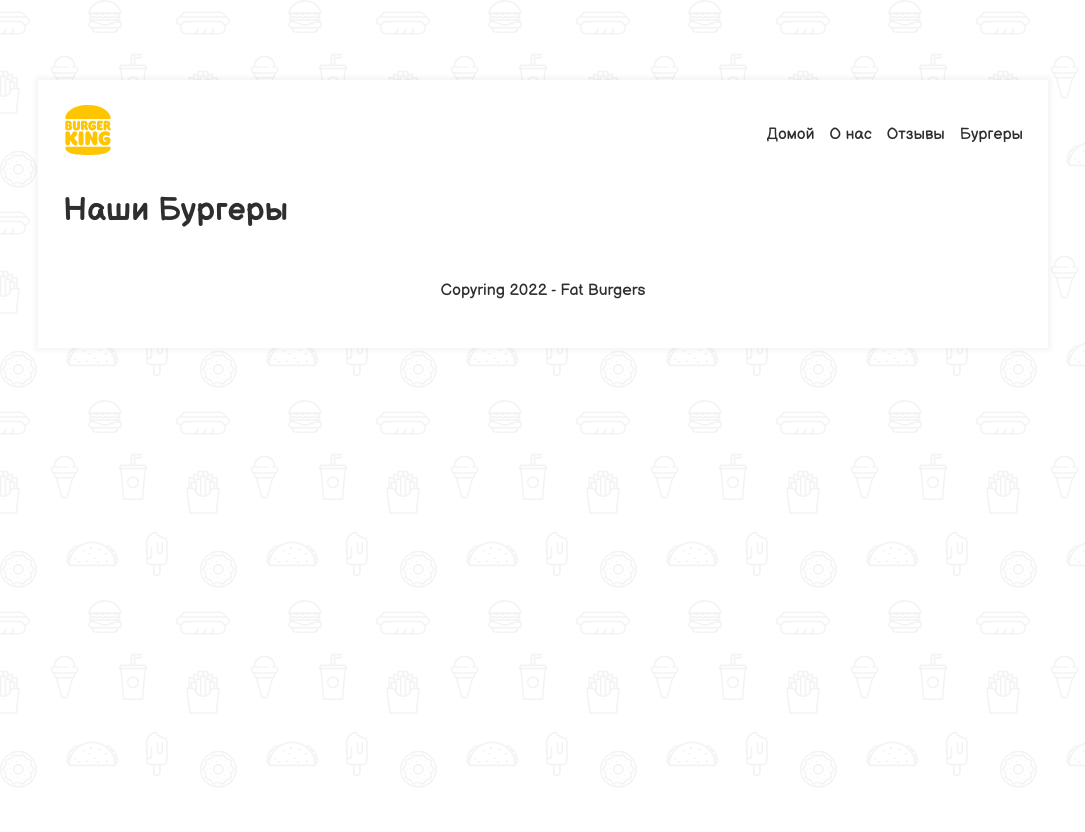
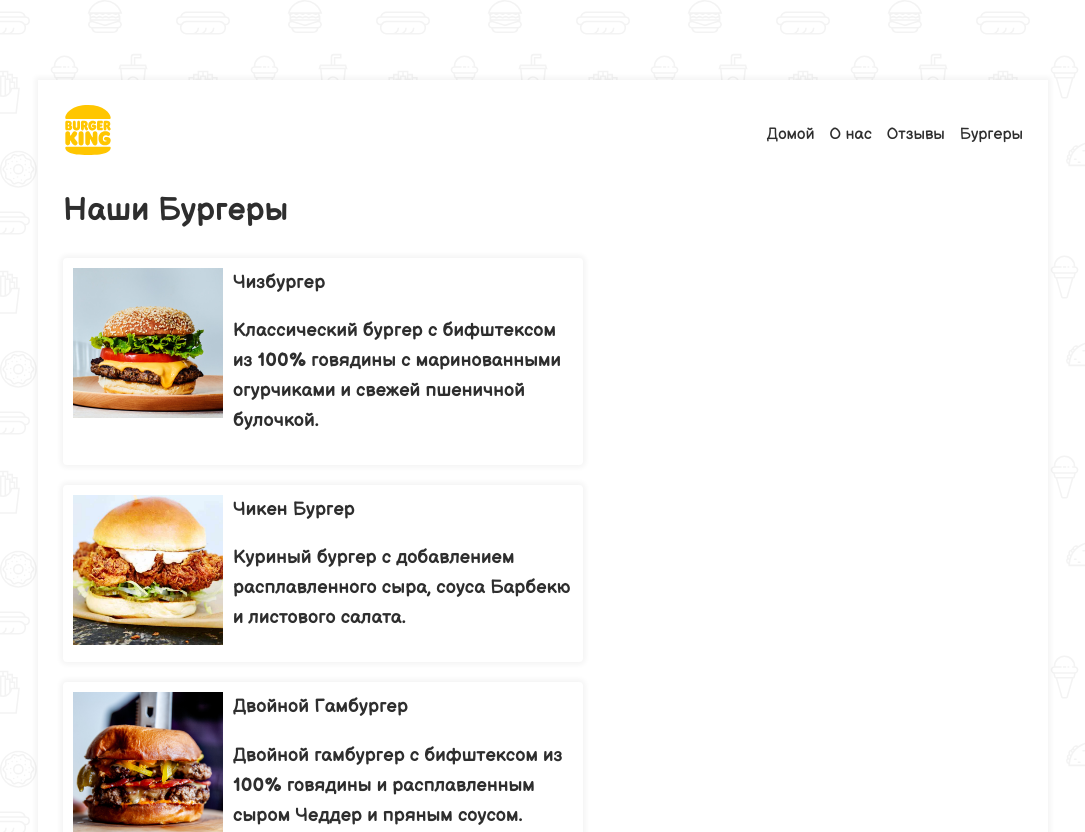
Before and after one commit to Aleksei-89ST/next-js, a Next.js app: page /burgers in a window 1280 px wide. Shown: the top 832 px of the page, without its empty margins (97-1182 px from the left). Before the commit the page ends 800 px from the top, so only its background shows below. Built offline with nearby package versions, Linux system fonts and the light colour scheme; data requests are answered from the project's data file.

Commit message:
Отображаю список бургеров на странице

```diff
--- a/pages/burgers/index.js
+++ b/pages/burgers/index.js
@@ -1,15 +1,43 @@
+import Link from "next/dist/client/link";
+import styles from "../../styles/Burgers.module.css";
+import Image from "next/dist/client/image";
+
 export const getStaticProps = async () => {
-  const res = await fetch ("http://localhost:5000/items")
-  const data = await res.json()
+  const res = await fetch("http://localhost:5000/items");
+  const data = await res.json();
   return {
-    props: {burgers:data}
-  }
-}
+    props: { burgers: data },
+  };
+};
 
-const Burgers = (props) => {
+const Burgers = ({ burgers }) => {
   return (
     <div>
       <h1>Наши Бургеры</h1>
+      {burgers.map((burger) => {
+        return (
+          <Link href={`/burgers/${burger.id}`} key={burger.id}>
+            <a className={styles.burgerCard}>
+              <div className={styles.imageContainer}>
+                <Image
+                src={`${burger.image}`}
+                alt={`${burger.name}`}
+                width="100%"
+                height="100%"
+                layout="responsive"
+                objectFit="cover"
+                />
+              </div>
+              <div>
+                <h3>
+                  {burger.name}
+                  <p>{burger.desc}</p>
+                </h3>
+              </div>
+            </a>
+          </Link>
+        );
+      })}
     </div>
   );
 };
```
